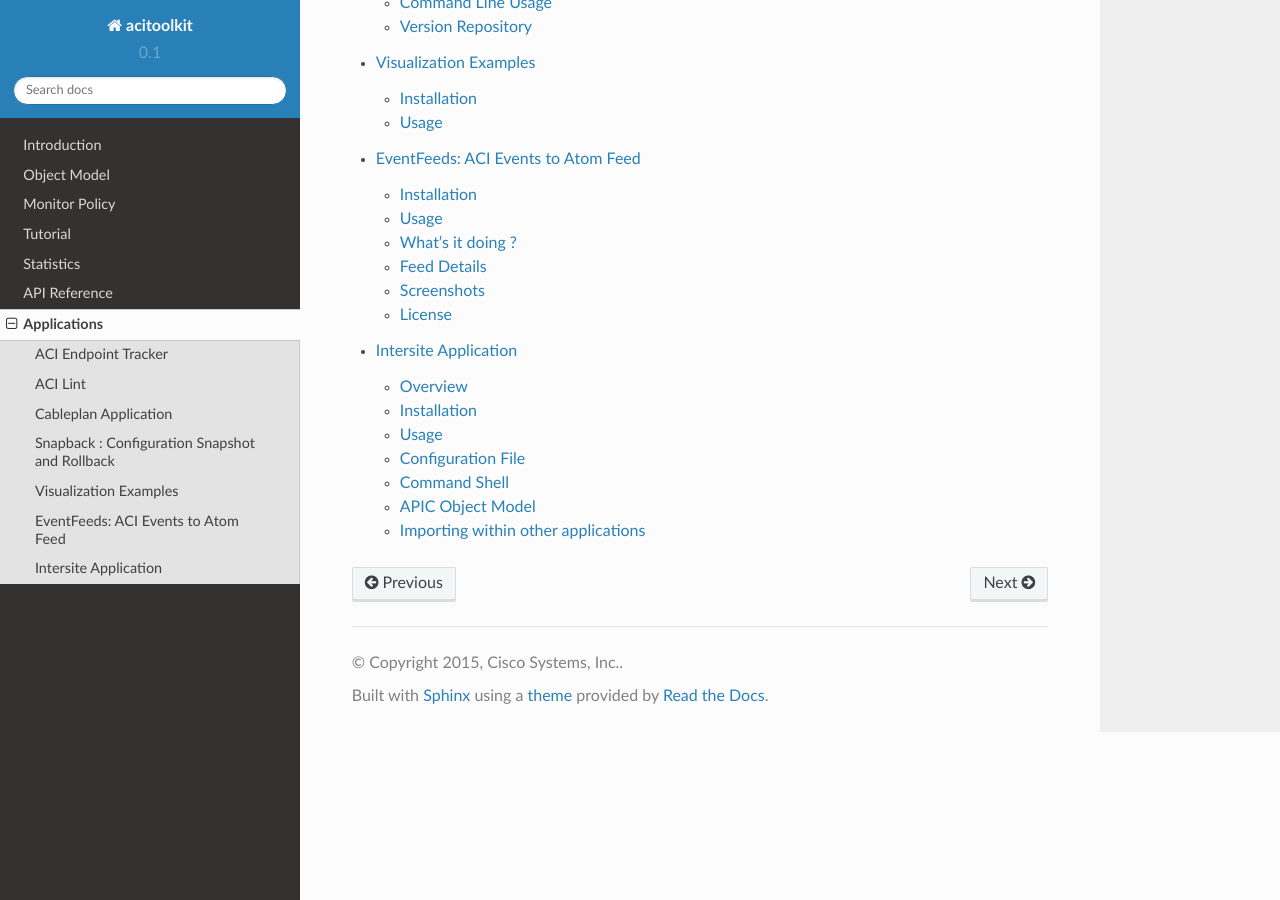
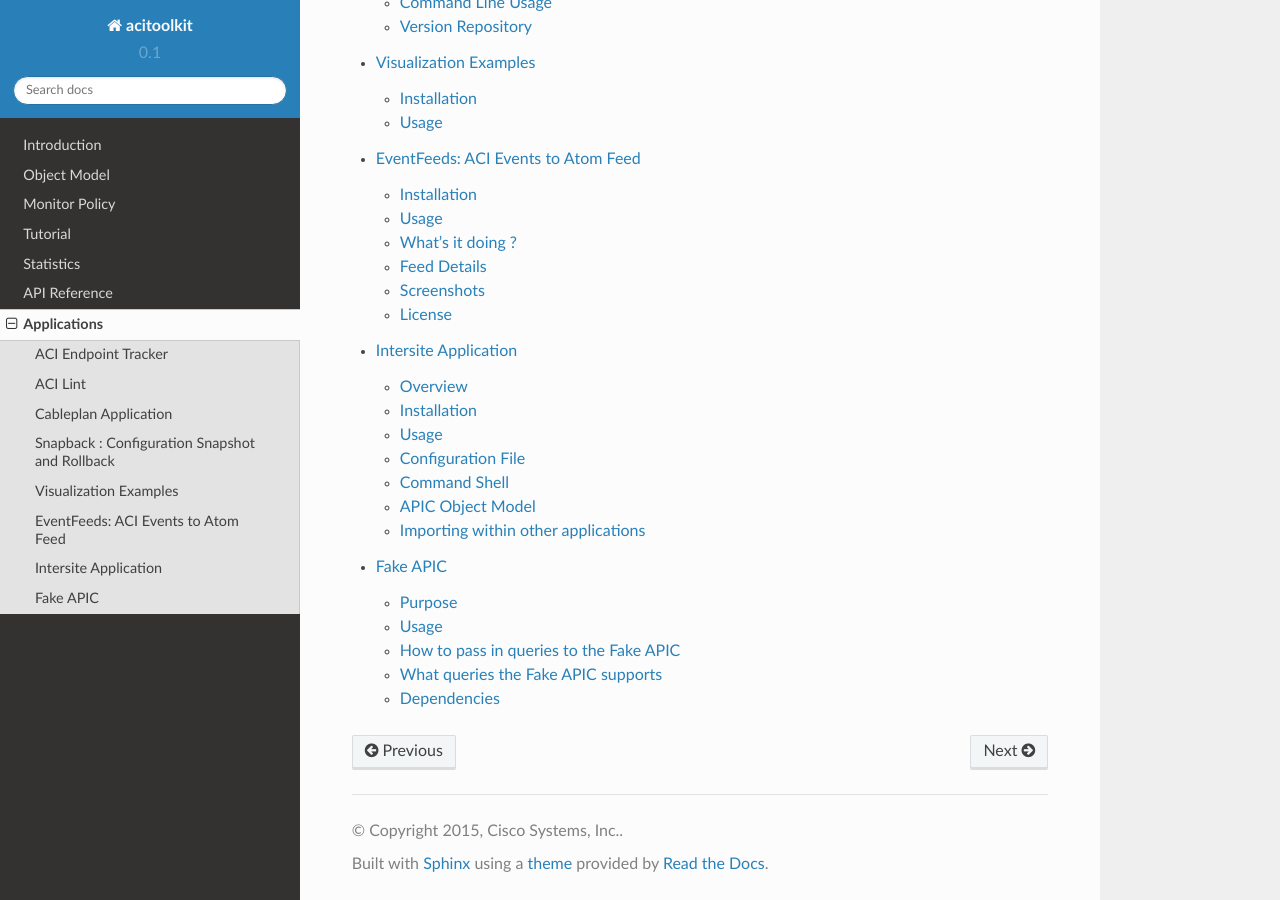
Before and after one commit to datacenter/acitoolkit, a Sphinx documentation site: the page built from docs/source/applications.rst, in a window 1280 px wide and 900 px high, scrolled down 757 px. Built offline with Sphinx 7.4.7 and the Read the Docs theme 2.0.0, drawn with Linux system fonts in a browser that asks for light colours; part of the change alters nothing that is shown.

Commit message:
Add Fake APIC Documentation

```diff
--- a/docs/source/applications.rst
+++ b/docs/source/applications.rst
@@ -11,3 +11,4 @@ Applications
    visualizations
    eventfeeds
    intersite
+   fakeapic
--- /dev/null
+++ b/docs/source/fakeapic.rst
@@ -0,0 +1,115 @@
+Fake APIC
+=========
+
+
+Purpose
+--------
+
+-  The Fake APIC is designed for users to view Managed Objects (and
+   their properties) based on JSON configuration files
+-  The Fake APIC works as an **offline-tool** for users who may not have
+   access to the APIC, but still want to see certain (or all) Managed
+   Objects on the network.
+
+Usage
+-----
+
+1. To generate JSON configuration files, use the snapback application
+   located at ``acitoolkit/applications/snapback``
+2. Run the ``aciconfigdb.py`` file
+
+   .. code:: python
+
+       python aciconfigdb.py -u <APIC url> -l <login> -p <password> -s -a
+
+-  The ``-s`` option takes the snapshot of the configuration from the
+   APIC
+-  The ``-a`` option ensures the configuration includes all properities
+   of the class objects
+
+   -  It's **very important** to give the ``-a`` because the Fake APIC
+      depends on the all properities of the class objects
+
+-  The JSON files will be located at:
+   ``acitoolkit/applications/snapback/apic-config-db``
+-  Depending on the APIC, getting all the data may take around 5 - 8
+   seconds
+
+-  Modify a sample file such as ``aci-show-epgs.py`` to use the FakeSession class
+   from the Fake APIC
+
+-  Pass in the JSON files to the FakeSession
+   constructor
+
+   .. code-block:: python
+
+      from os import lisdir
+      from acitoolkit.acifakeapic import FakeSession
+      ...
+      ...
+      # Set the directory to the location of the JSON files
+      directory = 'applications/snapback/apic-config-db/'
+      filenames = [directory + file for file in listdir(directory)
+                   if file.endswith('.json')]
+
+      # Create the session
+      session = FakeSession(filenames)
+
+-  Run the file
+
+   .. code:: python
+
+       python aci-show-epgs.py -u <dummy url> -l <dummy login> -p <dummy password>
+
+-  Since this file will be using the Fake APIC, you can pass in *any*
+   value for the url, login, and password
+-  The Fake APIC works by retrieving data from the JSON files to mimick
+   responses from the real APIC
+-  Users can pass in queries such as
+   ``/api/mo/uni/tn-tenant1/BD-Br1.json?query-target=children``
+   to get back responses.
+
+How to pass in queries to the Fake APIC
+---------------------------------------
+
+   .. code-block:: python
+
+      ...
+      ...
+      # to print the data nicely
+      import json
+
+      session = FakeSession(filenames)
+      query = '/api/mo/uni/tn-tenant1/BD-1.json?query-target=children'
+      fake_ret = fake_session.get(query)
+      fake_data = fake_ret.json()['imdata']
+      data = fake_ret.json()['imdata']
+      # print the data from the Fake APIC
+      print json.dumps(data, indent=4)
+
+
+What queries the Fake APIC supports
+-----------------------------------
+
+-  Any queries starting with ``api/mo/`` can have the **scoping
+   filters** of
+-  query-target
+-  rsp-subtree
+-  target-subtree-class
+-  Queries starting with ``api/node/class`` can only have the
+   ``query-target`` with the value of ``self``
+
+   -  values of rsp-subtree and target-subtree-class are supported
+
+-  For more information regarding **scoping filters** see page 12 of the
+   `Cisco APIC REST API User Guide <http://www.cisco.com/c/en/us/td/docs/switches/datacenter/aci/apic/sw/1-x/api/rest/b_APIC_RESTful_API_User_Guide.pdf>`__
+   under the section "Applying Query Scoping Filters"
+
+Dependencies
+------------
+
+-  Python 2.7
+-  Data in the JSON configuration files
+-  The Fake APIC can **only** retrieve data that are in the JSON files,
+   it cannot retrieve any data from the real APIC
+-  The Fake APIC does **not** check for bad queries
```
